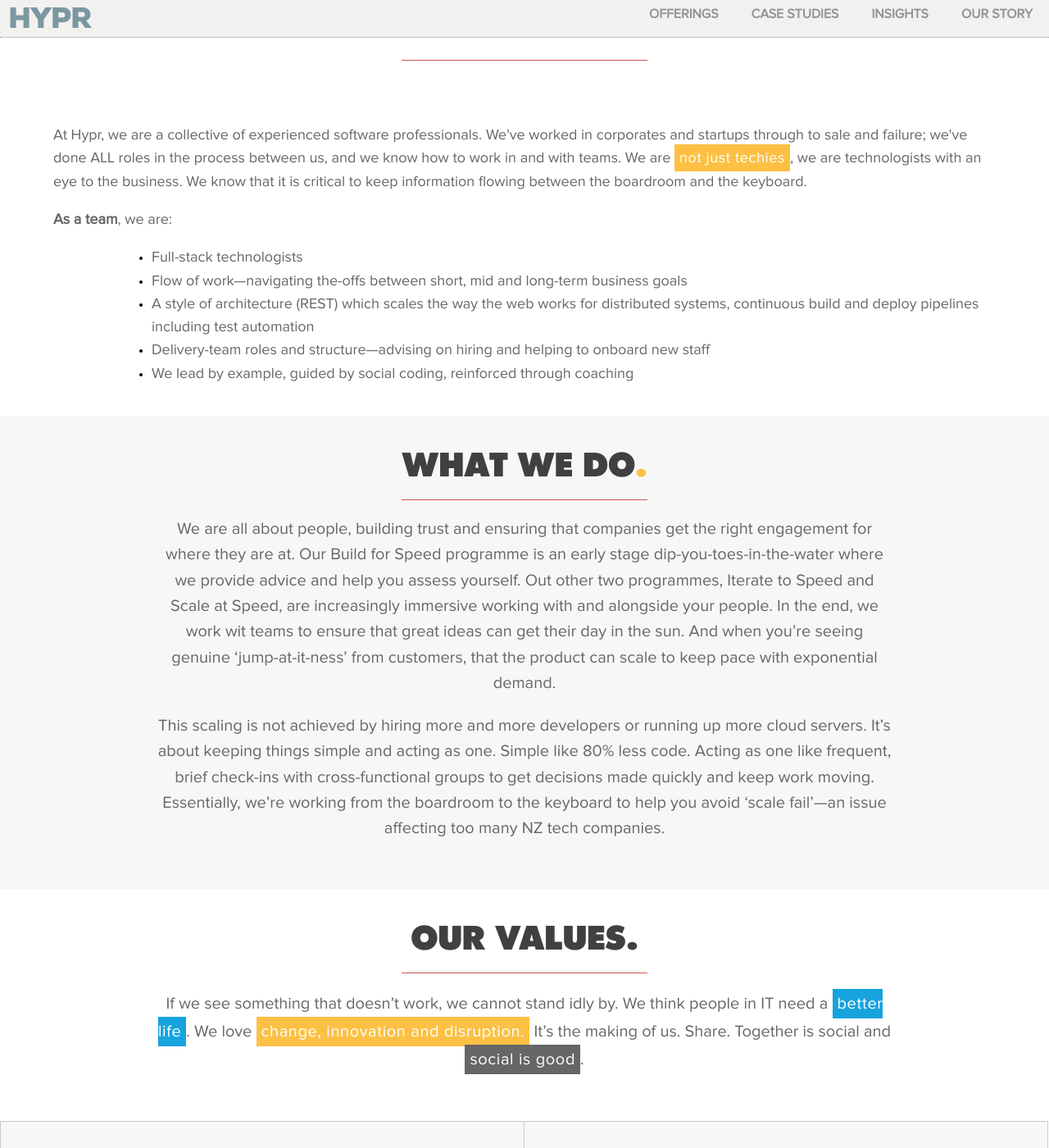
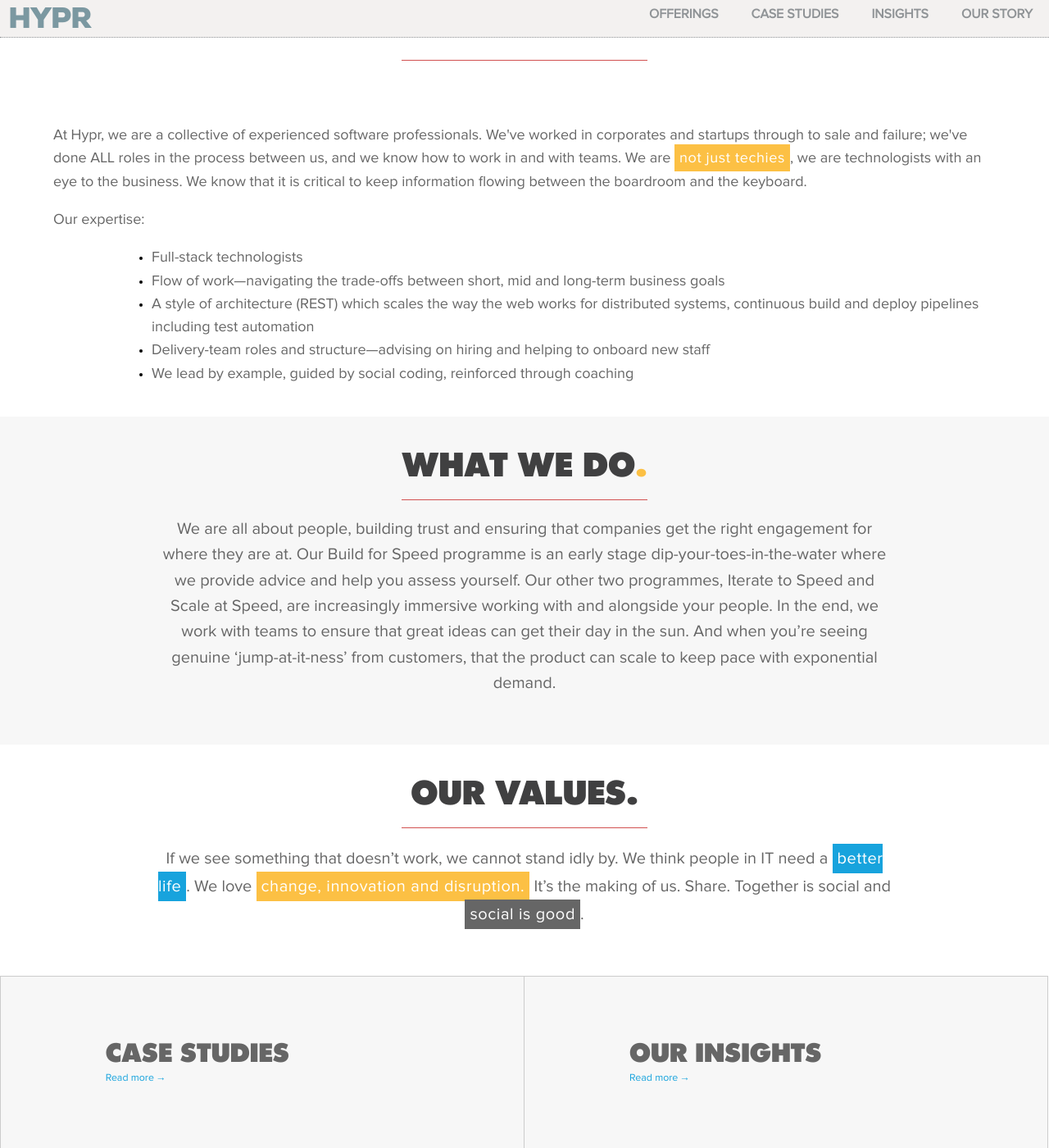
Before and after one commit to hyprnz/hyprnz.github.io, a Jekyll site: the page built from our-story.md, in a window 1280 px wide and 1400 px high, scrolled down 268 px. Shown: the whole window at 82% size. Built offline with Jekyll 4.4.1, drawn with Linux system fonts in a browser that asks for light colours; some web fonts are replaced; some of the changed text lies outside the part shown.

Commit message:
Proofing changes https://docs.google.com/document/d/1khLiBbaLqv8JZ6KosES0JXj7p0z8Mb128OB9nl4-dR8

```diff
--- a/_includes/footer2.html
+++ b/_includes/footer2.html
@@ -9,7 +9,7 @@
                     <span itemprop="addressLocality">Auckland City</span>
                     <span itemprop="postalCode">1143</span>
                         </span>
-                    <br/>e. <a href="mailto:hello@hypr.nz?Subject=Hello%20HYPR" class="link-blue" title="hello@hypr.nz"
+                    <br/>e. <a href="mailto:hello@hypr.nz?Subject=Hello%20Hypr" class="link-blue" title="hello@hypr.nz"
                                itemprop="email">hello@hypr.nz</a>
                     <br/>t. <span itemprop="telephone">+64 (21) 642 079</span>
                 </p>
@@ -48,7 +48,7 @@
                 <a href="http://www.flaticon.com/authors/gregor-cresnar" title="Gregor Cresnar" class="link-blue">Gregor
                     Cresnar</a>
                 from
-                <a href="http://www.flaticon.com" title="Flaticon" class="link-blue">www.flaticon.com</a> is licensed by
+                <a href="http://www.flaticon.com" title="Flaticon" class="link-blue">www.flaticon.com</a> are licensed by
                 <a href="http://creativecommons.org/licenses/by/3.0/" title="Creative Commons BY 3.0" class="link-blue"
                    target="_blank">CC 3.0 BY</a></p>
         </div>
--- a/_layouts/home.html
+++ b/_layouts/home.html
@@ -27,7 +27,7 @@
     <hr/>
     <p> NZ companies are <span class="highlight highlight-yellow">great at innovation</span> but often <span
             class="highlight highlight-grey">struggle with execution</span>. At Hypr, we know that you don’t solve
-        this only through technology. It comes back to the people and trust—and working with them to connect the dots
+        this only through technology. It comes back to the people—and working with them to connect the dots
         between
         the product, the tech and the customer.</p>
 </section>
--- a/_layouts/our-story.html
+++ b/_layouts/our-story.html
@@ -36,10 +36,10 @@
             with an eye to the business. We know that it is critical to keep information flowing between the
             boardroom and the keyboard.
         </p>
-        <p class="intro"><strong>As a team</strong>, we are:</p>
+        <p class="intro">Our expertise:</p>
         <ul class="list">
             <li><p class="intro list">Full-stack technologists</p></li>
-            <li><p class="intro list">Flow of work—navigating the-offs between short, mid and long-term business
+            <li><p class="intro list">Flow of work—navigating the trade-offs between short, mid and long-term business
                 goals</p></li>
             <li><p class="intro list">A style of architecture (REST) which scales the way the web works for distributed
                 systems, continuous build and deploy pipelines including test automation</p>
@@ -58,17 +58,11 @@
         <p class="intro">We are all about people, building trust and ensuring that companies get the right
             engagement
             for where they are at.
-            Our Build for Speed programme is an early stage dip-you-toes-in-the-water where we provide advice and
-            help you assess yourself. Out other two programmes, Iterate to Speed and Scale at Speed, are
-            increasingly immersive working with and alongside your people. In the end, we work wit teams to ensure
+            Our Build for Speed programme is an early stage dip-your-toes-in-the-water where we provide advice and
+            help you assess yourself. Our other two programmes, Iterate to Speed and Scale at Speed, are
+            increasingly immersive working with and alongside your people. In the end, we work with teams to ensure
             that great ideas can get their day in the sun. And when you’re seeing genuine ‘jump-at-it-ness’ from
             customers, that the product can scale to keep pace with exponential demand.
-        </p>
-        <p class="intro">This scaling is not achieved by hiring more and more developers or running up more cloud
-            servers. It’s about keeping things simple and acting as one. Simple like 80% less code. Acting as one
-            like frequent, brief check-ins with cross-functional groups to get decisions made quickly and keep work
-            moving. Essentially, we’re working from the boardroom to the keyboard to help you avoid ‘scale fail’—an
-            issue affecting too many NZ tech companies.
         </p>
     </div>
 </section>
@@ -84,51 +78,6 @@
         </p>
     </div>
 
-    <!--<div class="content-header">-->
-    <!--<div class="center-align">-->
-    <!--<h2>Stay simple.</h2>-->
-    <!--<hr/>-->
-    <!--</div>-->
-    <!--</div>-->
-    <!--<div class="content-section">-->
-    <!--<div class="half center-align">-->
-    <!--<h3>less</h3>-->
-    <!--<ul>-->
-    <!--<li>Complexity</li>-->
-    <!--<li>Code</li>-->
-    <!--<li>Time</li>-->
-    <!--<li>Effort</li>-->
-    <!--<li>Stress</li>-->
-    <!--<li>Cost</li>-->
-    <!--<li>Non-work</li>-->
-    <!--<li>Constraints</li>-->
-    <!--<li>Burdened</li>-->
-    <!--</ul>-->
-    <!--<span><strong>Uncode</strong></span>-->
-    <!--</div>-->
-    <!--<div class="half left-align">-->
-    <!--<h3>more</h3>-->
-    <!--<ul>-->
-    <!--<li>Simplicity</li>-->
-    <!--<li>Resilience</li>-->
-    <!--<li>Speed</li>-->
-    <!--<li>Work not done</li>-->
-    <!--<li>Fun</li>-->
-    <!--<li>Productivity</li>-->
-    <!--<li>Ideation</li>-->
-    <!--<li>Innovation</li>-->
-    <!--<li>Agile</li>-->
-    <!--</ul>-->
-    <!--<span><strong>Unleash</strong></span>-->
-    <!--</div>-->
-    <!--</div>-->
-
-    <!--<div class="clear">-->
-    <!--<div class="center-align">-->
-    <!--<p class="intro">Before re-wiring, you must uncode.</p>-->
-    <!--</div>-->
-    <!--</div>-->
-
 </section>
 
 <div class="redirect">
@@ -137,14 +86,14 @@
             <a href="/case-studies">
                 <span>Check out</span>
                 <h2>case studies</h2>
-                <div class="read-more">Read more →</div>
+                <div class="read-more arrow-after">Read more</div>
             </a>
         </li>
         <li class="hvr-fade redirect-block">
             <a href="/insights">
                 <span>Check out</span>
                 <h2>Our Insights</h2>
-                <div class="read-more">Read more →</div>
+                <div class="read-more arrow-after">Read more</div>
             </a>
         </li>
     </ul>
```
Also changed, not shown: _data/casestudies-draft.json (added, +10 -0 lines), _data/casestudies.json (+3 -13 lines), _layouts/build-for-speed.html (+6 -5 lines), css/bootcamp.css.
